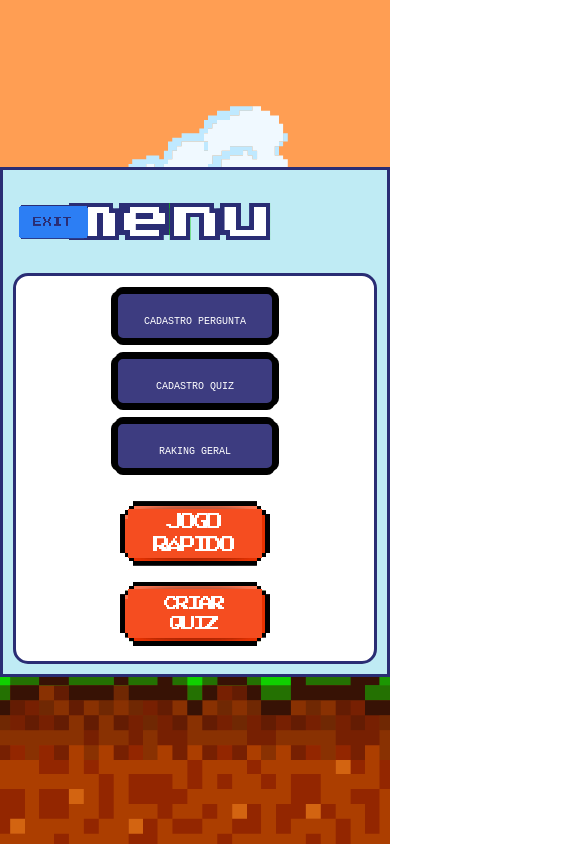
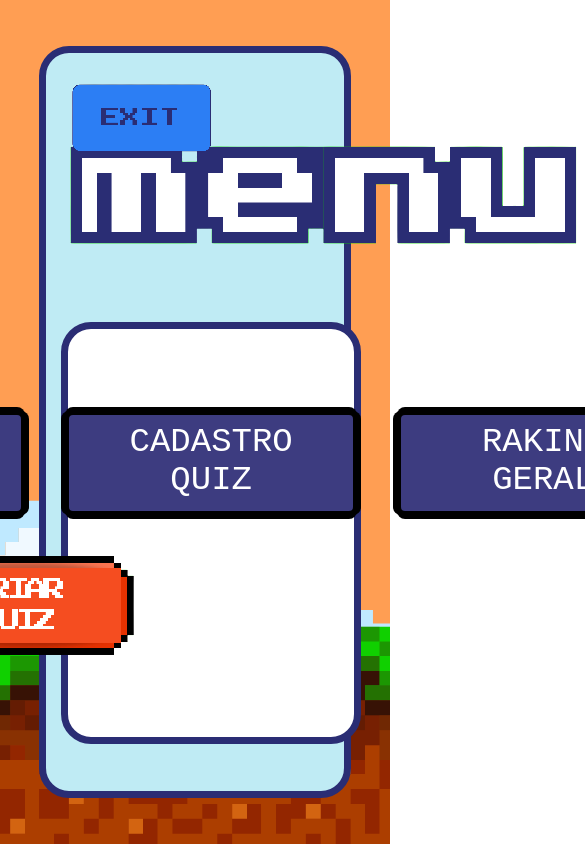
Before and after one commit to vitorbertolla/GuriQuiz, a React (Vite) app in the folder Projeto/: page /menu in a window 390 px wide. Shown: the top 844 px of the page, 585 px wide, since content can reach past the window. Built offline with nearby package versions, Linux system fonts and the light colour scheme.

Commit message:
Revert "Deixando responsivo a tela do menu"
This reverts commit 3a44fa30862cff9b90ae2ff5aaca5d0162c54181.

```diff
--- a/Projeto/src/Pages/Tela_Menu/Tela_Menu.module.css
+++ b/Projeto/src/Pages/Tela_Menu/Tela_Menu.module.css
@@ -1,5 +1,5 @@
 .container {
-    min-height: 100vh;
+    height: 100vh;
     width: 100%;
     display: flex;
     align-items: center;
@@ -9,18 +9,13 @@
     background-repeat: no-repeat;
     background-position: center;
     image-rendering: pixelated;
-    padding: 10px;
-    box-sizing: border-box;
 }
 
 .telaMenuBtnExit {
-    height: clamp(40px, 8vw, 80px);
-    width: auto;
+    height: 80px; /* Ajuste se necessário */
     position: absolute;
-    top: 50%;
-    left: clamp(5px, 1vw, 10px);
-    transform: translateY(-50%);
-    cursor: pointer;
+    top: 10px;
+    left: 10px;
 }
 
 img {
@@ -32,46 +27,34 @@ img:hover {
 }
 
 .telaMenuTitle {
-    height: clamp(50px, 10vw, 100px);
-    width: auto;
-    max-width: 80%;
-    object-fit: contain;
+    height: 100px;
 }
+
 
 .telaMenuMenu {
     background-color: #bfebf4;
     border: 7px solid #2a2d74;
     border-radius: 30px;
-    min-height: 300px;
-    max-height: 89vh;
-    width: min(80%, 1400px);
-    padding: clamp(10px, 2vw, 20px);
-    overflow-y: auto;
-    display: flex;
-    flex-direction: column;
-    box-sizing: border-box;
+    height: 89vh;
+    width: 80%;
+    padding: 15px;
 }
 
 .telaMenuMain {
     background-color: #ffff;
     border: 7px solid #2a2d74;
     border-radius: 30px;
+    height: 50vh;
     display: flex;
     justify-content: center;
     align-items: center;
-    padding: clamp(15px, 3vw, 30px);
-    width: 100%;
-    box-sizing: border-box;
-    flex: 1;
-}
-
-.telaMenuControls {
-    width: 100%;
+    padding: 30px;
+    width: 77vw;
 }
 
 .telaMenuControls button {
     display: flex;
-    justify-content: flex-end;
+    justify-content: flex-end ;
     align-items: center;
     flex-direction: column;
 }
@@ -80,21 +63,14 @@ img:hover {
     display: flex;
     justify-content: center;
     align-items: center;
-    gap: 20px;
-    width: 100%;
-    max-width: 900px;
-    margin: 0 auto;
-    flex-wrap: wrap;
+    gap: 40px;
 }
 
 .telaMenuHeader {
     position: relative;
     display: flex;
+    height: 30vh;
     align-items: center;
-    justify-content: center;
-    padding: clamp(10px, 2vh, 20px) 0;
-    min-height: 80px;
-    margin-bottom: clamp(10px, 2vh, 20px);
 }
 
 .telaMenuHeader h1 {
@@ -111,47 +87,41 @@ img:hover {
     transform: translateY(-50%);
 }
 
+
 .telaMenuBtnOption {
     height: 100px;
 }
 
 .telaMenuBtnPlay {
-    height: 80px;
-    width: auto;
-    max-width: 220px;
-    object-fit: contain;
-    cursor: pointer;
+    height: 100px;
 }
 
-.botoesJogar {
-    width: 100%;
+
+.botoesJogar{
+    width: 77vw;
     display: flex;
     justify-content: center;
     align-items: center;
-    gap: 30px;
-    margin-top: 30px;
-    max-width: 600px;
-    margin-left: auto;
-    margin-right: auto;
-    flex-wrap: wrap;
+    gap: 40px;
+    margin-top: 40px;
 }
 
 .pixelButton {
-    width: 100%;
-    max-width: 240px;
-    min-width: 180px;
-    height: 60px;
+  width: 224px;        /* ajuste até ficar perfeito com os da imagem */
+  height: 72px;        /* altura igual para todos */
   display: flex;
   justify-content: center;
   align-items: center;
      background: #3d3c80 !important;
+
   color: rgb(255, 255, 255);
   font-family: "Press Start 2P", monospace;
-    font-size: 16px;
-    padding: 10px 15px;
+  font-size: 34px;
+
   border: none;
   cursor: pointer;
   text-align: center;
+
   image-rendering: pixelated;
   border: 4px solid black;
   box-shadow:
@@ -159,13 +129,12 @@ img:hover {
     0px -4px 0px #000,
     4px 0px 0px #000,
     -4px 0px 0px #000;
+
   border-radius: 8px;
   transition: 0.1s;
-    box-sizing: border-box;
-    line-height: 1.3;
-    white-space: nowrap;
 }
 
+/* efeito ao clicar */
 .pixelButton:active {
   transform: translateY(3px);
   box-shadow:
@@ -174,166 +143,11 @@ img:hover {
     2px 0px 0px #000,
     -2px 0px 0px #000;
 }
-
 .link {
     text-decoration: none !important;
 }
-
 .link:visited,
 .link:active,
 .link:focus {
     text-decoration: none !important;
 }
-
-/* MEDIA QUERIES PARA RESPONSIVIDADE */
-
-/* Desktop grande */
-@media (min-width: 1400px) {
-    .telaMenuMenu {
-        width: 70%;
-    }
-}
-
-/* Tablets e telas médias (landscape) */
-@media (max-width: 1200px) {
-    .telaMenuMenu {
-        width: 85%;
-    }
-}
-
-/* Tablets (portrait) */
-@media (max-width: 992px) {
-    .telaMenuMenu {
-        width: 90%;
-        border-width: 6px;
-    }
-
-    .telaMenuMain {
-        border-width: 6px;
-    }
-
-    .telaMenuOptions {
-        grid-template-columns: repeat(auto-fit, minmax(min(160px, 100%), 1fr));
-    }
-}
-
-/* Smartphones (landscape) */
-@media (max-width: 768px) {
-    .container {
-        padding: 5px;
-    }
-
-    .telaMenuMenu {
-        width: 95%;
-        border-width: 5px;
-        border-radius: 20px;
-    }
-
-    .telaMenuMain {
-        border-width: 5px;
-        border-radius: 20px;
-    }
-
-    .telaMenuOptions {
-        flex-direction: column;
-        gap: 15px;
-    }
-
-    .botoesJogar {
-        flex-direction: column;
-        gap: 15px;
-    }
-
-    .pixelButton {
-        max-width: 100%;
-        font-size: 14px;
-        height: 55px;
-    }
-
-    .telaMenuBtnPlay {
-        height: 70px;
-        max-width: 200px;
-    }
-}
-
-/* Smartphones (portrait) */
-@media (max-width: 576px) {
-    .container {
-        padding: 0;
-    }
-
-    .telaMenuMenu {
-        width: 100%;
-        border-radius: 0;
-        border-width: 4px;
-        max-height: 100vh;
-    }
-
-    .telaMenuMain {
-        border-width: 4px;
-        border-radius: 15px;
-    }
-
-    .telaMenuHeader {
-        margin-bottom: 10px;
-    }
-
-    .pixelButton {
-        font-size: 12px;
-        height: 50px;
-        min-width: 160px;
-    }
-
-    .telaMenuBtnPlay {
-        height: 65px;
-    }
-}
-
-/* Telas muito pequenas */
-@media (max-width: 400px) {
-    .telaMenuMenu {
-        border-width: 3px;
-    }
-
-    .telaMenuMain {
-        border-width: 3px;
-    }
-
-    .pixelButton {
-        border-width: 3px;
-        font-size: clamp(10px, 2.5vw, 14px);
-    }
-}
-
-/* Orientação landscape em dispositivos pequenos */
-@media (max-height: 600px) and (orientation: landscape) {
-    .telaMenuMenu {
-        max-height: 95vh;
-    }
-
-    .telaMenuHeader {
-        padding: 5px 0;
-        min-height: 60px;
-    }
-
-    .telaMenuOptions {
-        gap: 10px;
-    }
-
-    .botoesJogar {
-        margin-top: 15px;
-        gap: 10px;
-    }
-}
-
-/* Touch devices - aumenta área clicável */
-@media (hover: none) and (pointer: coarse) {
-    .pixelButton {
-        min-height: 56px;
-        padding: 12px 18px;
-    }
-
-    img {
-        touch-action: manipulation;
-    }
-}
```
Lines whose indentation alone changed are shown as unchanged.
